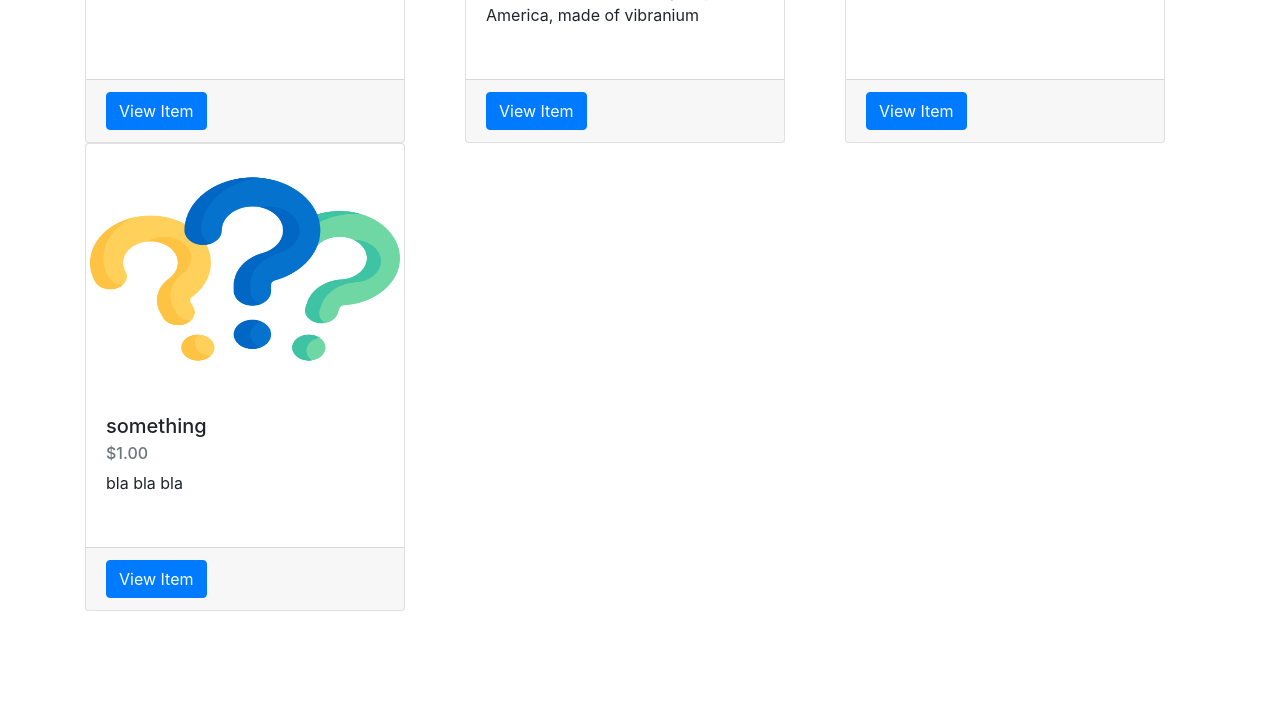
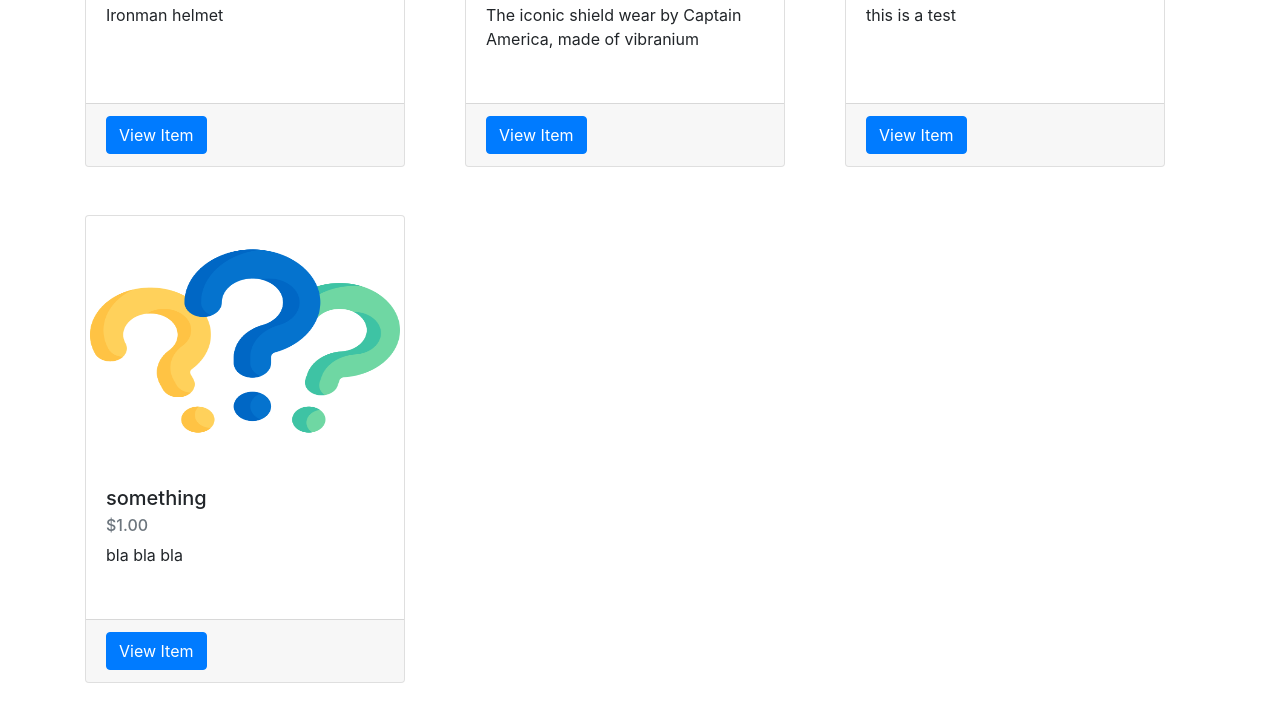
Before and after one commit to fabimass/ecommerce, a Django app: page / in a window 1280 px wide. Shown: the part 575-1276 px from the top of the page. Before the commit the page ends 1186 px from the top, so only its background shows below. Run offline with Django 3.2, Linux system fonts and the light colour scheme; data comes from the database, SQL or seed files in the repository; some libraries are stand-ins or nearby versions.

Commit message:
adding some margin between cards

```diff
--- a/auctions/templates/auctions/index.html
+++ b/auctions/templates/auctions/index.html
@@ -8,7 +8,7 @@
     <div class="container">
         <div class="row">
             {% for listing in listings %}
-                <div class="col-sm">
+                <div class="col-sm my-4">
                     <div class="card my-md-3" style="width: 20rem; height: 100%;">
                         {% if listing.image %}
                             <img class="card-img-top p-1" src={{ listing.image }} alt="User provided image" style="width:auto; height:250px">
```
